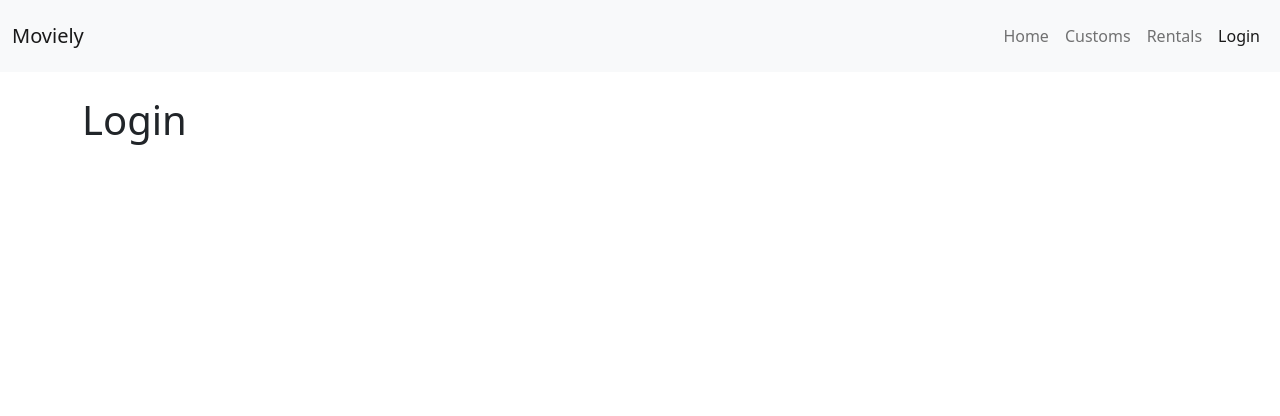
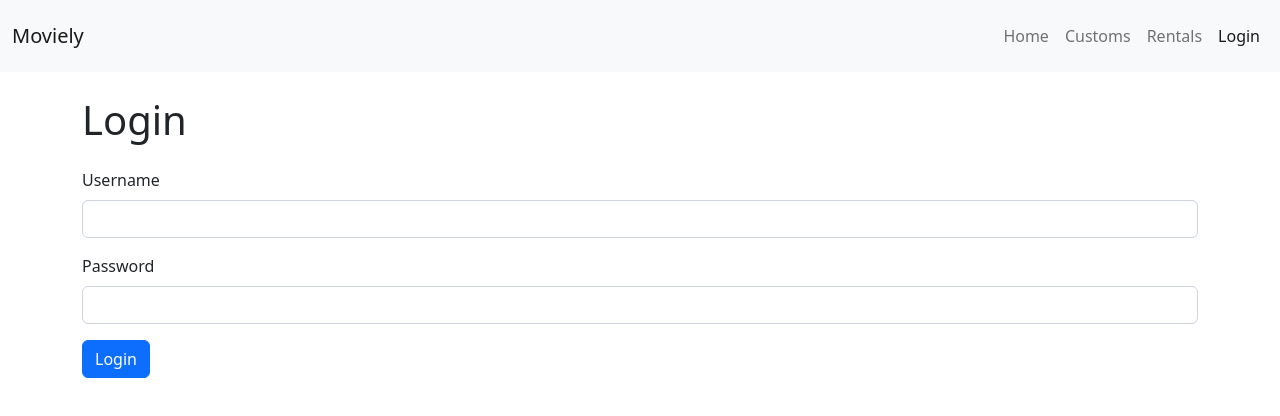
Before and after one commit to Rafiul-Islam/Vidly-App, a React (Create React App) app: page /login in a window 1280 px wide. Shown: the top 416 px of the page. Built offline with nearby package versions, Linux system fonts and the light colour scheme; the HTML template or start-up script is replaced by a standard one.

Commit message:
login route adde

```diff
--- a/src/components/loginForm.js
+++ b/src/components/loginForm.js
@@ -3,7 +3,25 @@ import React from 'react';
 const LoginForm = () => {
     return (
         <div>
-            <h1>Login</h1>
+            <h1 className='mb-4'>Login</h1>
+            <form action="">
+                <div className="mb-3">
+                    <label htmlFor="formGroupExampleInput" className="form-label">Username</label>
+                    <input type="text"
+                           className="form-control"
+                           id="username"
+                    />
+                </div>
+                <div className="mb-3">
+                    <label htmlFor="formGroupExampleInput2" className="form-label">Password</label>
+                    <input
+                        type="password"
+                        className="form-control"
+                        id="password"
+                    />
+                </div>
+                <button className='btn btn-primary'>Login</button>
+            </form>
         </div>
     );
 };
```
